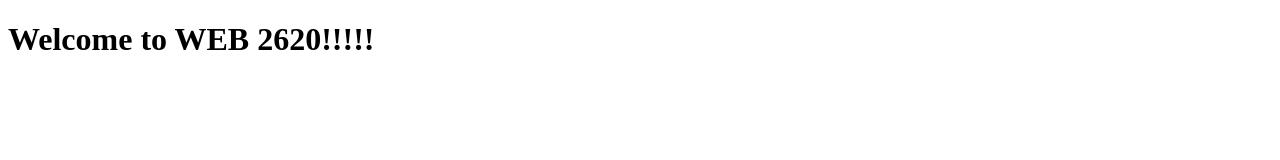
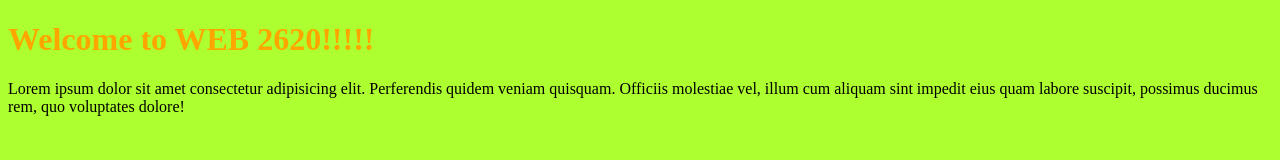
Before and after one commit to AJSpicknall/web2620-testing-env-2, a website built with Vite: page src/index.html in a window 1280 px wide. Built offline with nearby package versions, Linux system fonts and the light colour scheme.

Commit message:
Adjusted on my laptop

```diff
--- a/src/index.html
+++ b/src/index.html
@@ -11,6 +11,7 @@
 <body>
   <!--  Your HTML goes here-->
   <h1>Welcome to WEB 2620!!!!!</h1>
+  <p>Lorem ipsum dolor sit amet consectetur adipisicing elit. Perferendis quidem veniam quisquam. Officiis molestiae vel, illum cum aliquam sint impedit eius quam labore suscipit, possimus ducimus rem, quo voluptates dolore!</p>
 <script type="module" src="./javascripts/main.js"></script>
 </body>
 </html>
--- a/src/stylesheets/main.scss
+++ b/src/stylesheets/main.scss
@@ -1 +1,7 @@
-// Your styles go here
+body {
+    background: greenyellow;
+}
+
+h1 {
+    color: orange;
+}
```
